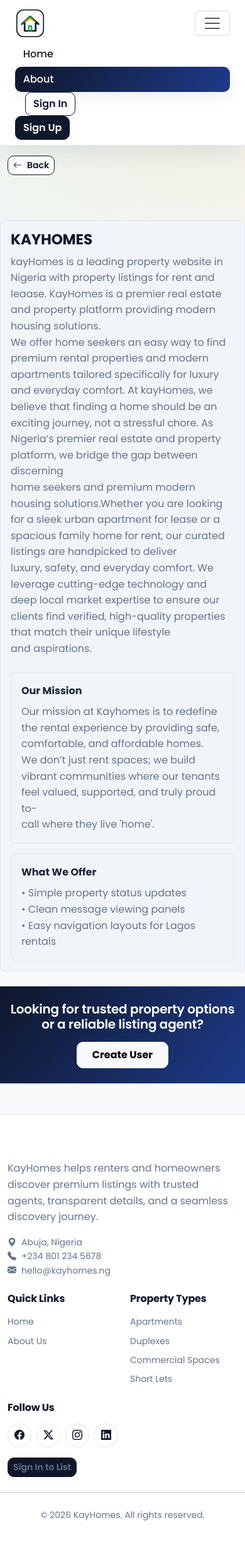
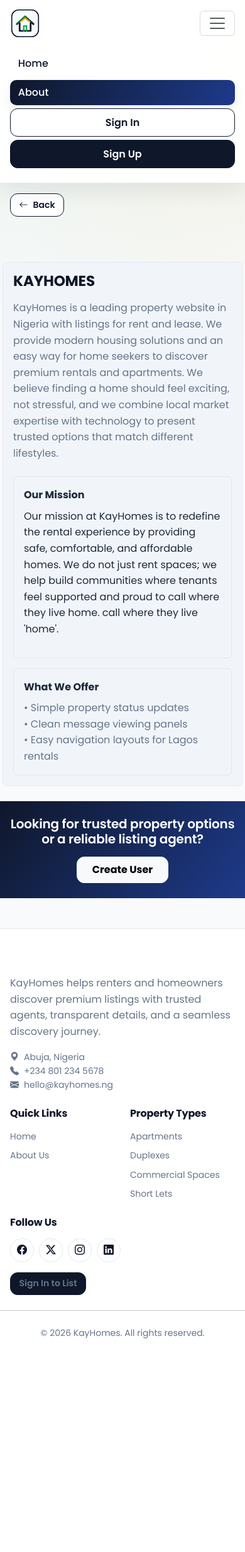
Before and after one commit to popoolaisaiah2003-lgtm/kayHomes, a Flask app: page /about/ in a window 390 px wide, after a click that opens the changed part. Shown: the whole page at 63% size. After the commit the page ends 2125 px from the top, so only its background shows below. Run offline with Flask 3, Linux system fonts and the light colour scheme; some libraries are stand-ins or nearby versions.

Commit message:
Enhance UI responsiveness and improve user experience

```diff
--- a/pkg/static/app-live.js
+++ b/pkg/static/app-live.js
@@ -1,7 +1,7 @@
 (function () {
   var pollers = [];
   var buttonState = new WeakMap();
-  var defaultLoadingHtml = '<span class="spinner-border spinner-border-sm" aria-hidden="true"></span> Loading...';
+  var defaultLoadingHtml = '<span class="spinner-border spinner-border-sm" aria-hidden="true"></span> Processing...';
 
   function fetchJson(url, options) {
     var requestOptions = options || {};
@@ -712,8 +712,50 @@
     registerPoller({ interval: 10000, onTick: pollAdminStats, immediate: false });
   }
 
+  function initializePasswordToggles() {
+    var passwordInputs = document.querySelectorAll('input[type="password"]:not([data-password-toggle-bound="true"])');
+    if (!passwordInputs.length) {
+      return;
+    }
+
+    passwordInputs.forEach(function (input) {
+      if (!input.parentNode) {
+        return;
+      }
+
+      input.dataset.passwordToggleBound = 'true';
+
+      var wrapper = document.createElement('div');
+      wrapper.className = 'password-toggle-wrap';
+      input.parentNode.insertBefore(wrapper, input);
+      wrapper.appendChild(input);
+
+      var toggleButton = document.createElement('button');
+      toggleButton.type = 'button';
+      toggleButton.className = 'password-toggle-btn';
+      toggleButton.setAttribute('aria-label', 'Show password');
+      toggleButton.setAttribute('aria-pressed', 'false');
+      toggleButton.innerHTML = '<i class="bi bi-eye" aria-hidden="true"></i>';
+
+      toggleButton.addEventListener('click', function () {
+        var showPassword = input.type === 'password';
+        input.type = showPassword ? 'text' : 'password';
+        toggleButton.setAttribute('aria-label', showPassword ? 'Hide password' : 'Show password');
+        toggleButton.setAttribute('aria-pressed', showPassword ? 'true' : 'false');
+
+        var icon = toggleButton.querySelector('i');
+        if (icon) {
+          icon.className = showPassword ? 'bi bi-eye-slash' : 'bi bi-eye';
+        }
+      });
+
+      wrapper.appendChild(toggleButton);
+    });
+  }
+
   function initialize() {
     bindFormLoadingStates(document);
+    initializePasswordToggles();
     initializeUnreadBadge();
     initializeChatPage();
     initializePropertiesPage();
--- a/pkg/static/homes.css
+++ b/pkg/static/homes.css
@@ -799,6 +799,263 @@ textarea.form-control,
   color: var(--kh-text-muted) !important;
 }
 
+/* UI/UX refinement overrides */
+.kh-content-container {
+  width: min(1180px, calc(100% - 2rem));
+  margin-inline: auto;
+}
+
+.dashboard-page .container-fluid {
+  width: min(1240px, calc(100% - 2rem));
+  margin-inline: auto;
+}
+
+@media (min-width: 1400px) {
+  .container {
+    max-width: 1180px;
+  }
+}
+
+.navbar .container-fluid,
+.navbar .container {
+  max-width: 1280px;
+  margin-inline: auto;
+}
+
+.navbar-nav {
+  gap: 0.35rem;
+}
+
+.navbar-collapse {
+  padding-block: 0.35rem;
+}
+
+@media (max-width: 991.98px) {
+  .navbar-collapse {
+    padding: 0.95rem 0;
+  }
+
+  .navbar-nav .nav-item {
+    width: 100%;
+  }
+
+  .navbar-nav .btn {
+    width: 100%;
+    justify-content: center;
+  }
+}
+
+.btn {
+  min-height: 42px;
+  padding: 0.58rem 1.05rem;
+  border-radius: 12px;
+}
+
+.btn-sm {
+  min-height: 36px;
+  padding: 0.42rem 0.85rem;
+}
+
+.btn:disabled,
+.btn.disabled {
+  opacity: 0.65;
+  transform: none !important;
+  box-shadow: none !important;
+}
+
+form:not(.d-inline):not(.d-flex) .form-label,
+form:not(.d-inline):not(.d-flex) small {
+  margin-bottom: 0.4rem;
+}
+
+.form-control,
+.form-select,
+textarea.form-control {
+  min-height: 50px;
+}
+
+textarea.form-control {
+  min-height: 130px;
+}
+
+.login-form,
+.register-form {
+  max-width: 560px;
+  margin-inline: auto;
+}
+
+.login-page-container .row,
+.register-page-container .row {
+  align-items: center;
+}
+
+.password-toggle-wrap {
+  position: relative;
+  display: flex;
+  align-items: center;
+}
+
+.password-toggle-wrap .form-control {
+  padding-right: 2.85rem;
+}
+
+.password-toggle-btn {
+  position: absolute;
+  right: 0.4rem;
+  top: 50%;
+  transform: translateY(-50%);
+  width: 2.25rem;
+  height: 2.25rem;
+  border: 0;
+  border-radius: 8px;
+  display: inline-flex;
+  align-items: center;
+  justify-content: center;
+  background: transparent;
+  color: var(--kh-text-muted);
+  transition: color var(--kh-transition), background-color var(--kh-transition);
+}
+
+.password-toggle-btn:hover {
+  color: var(--kh-primary);
+  background-color: color-mix(in srgb, var(--kh-surface-alt) 76%, transparent);
+}
+
+.password-toggle-btn:focus-visible {
+  outline: 2px solid color-mix(in srgb, var(--kh-secondary) 75%, white);
+  outline-offset: 2px;
+}
+
+.card {
+  border-radius: 16px;
+  box-shadow: 0 8px 26px rgba(15, 23, 42, 0.08);
+}
+
+.card:hover {
+  box-shadow: 0 14px 34px rgba(15, 23, 42, 0.13);
+}
+
+.property-card,
+.metric-card {
+  transition: transform var(--kh-transition), box-shadow var(--kh-transition);
+}
+
+.property-card:hover,
+.metric-card:hover {
+  transform: translateY(-4px);
+}
+
+.admin-table-wrap {
+  max-height: 70vh;
+  overflow: auto;
+}
+
+.table-ui {
+  margin-bottom: 0;
+}
+
+.table-ui > :not(caption) > * > * {
+  padding: 0.82rem 0.9rem;
+  vertical-align: middle;
+}
+
+.table-ui.table-striped > tbody > tr:nth-of-type(odd) > * {
+  background-color: color-mix(in srgb, var(--kh-surface) 84%, var(--kh-surface-alt));
+}
+
+.table-ui.table-hover > tbody > tr:hover > * {
+  background-color: color-mix(in srgb, var(--kh-surface-alt) 78%, var(--kh-secondary) 22%);
+}
+
+.table-sticky thead th {
+  position: sticky;
+  top: 0;
+  z-index: 2;
+  background: color-mix(in srgb, var(--kh-surface-alt) 95%, white 5%);
+}
+
+.table-actions {
+  white-space: nowrap;
+}
+
+.table-actions .btn,
+.table-actions form {
+  margin-bottom: 0.2rem;
+}
+
+.badge {
+  border-radius: 999px;
+  padding: 0.42rem 0.66rem;
+  font-weight: 600;
+}
+
+.details-page .container {
+  max-width: 1240px;
+}
+
+.property-sidebar {
+  position: relative;
+}
+
+@media (min-width: 992px) {
+  .property-sidebar {
+    position: sticky;
+    top: 92px;
+  }
+}
+
+.property-info-card {
+  border: 1px solid var(--kh-border);
+  border-radius: 18px;
+  background: var(--kh-surface);
+  box-shadow: var(--kh-shadow-md);
+  padding: 1.25rem;
+}
+
+.property-meta-item {
+  display: flex;
+  align-items: flex-start;
+  gap: 0.6rem;
+  color: var(--kh-text-muted);
+  font-size: 0.96rem;
+}
+
+.detail-section-card {
+  border: 1px solid var(--kh-border);
+  border-radius: 14px;
+  background: color-mix(in srgb, var(--kh-surface) 92%, var(--kh-surface-alt));
+  padding: 0.9rem 1rem;
+}
+
+.detail-section-card h6 {
+  font-size: 0.92rem;
+  text-transform: uppercase;
+  letter-spacing: 0.04em;
+  margin-bottom: 0.45rem;
+  color: var(--kh-text-muted);
+}
+
+.details-action-buttons .btn {
+  width: 100%;
+}
+
+.owner-card {
+  border: 1px solid var(--kh-border);
+  border-radius: 14px;
+  background: var(--kh-surface);
+  padding: 1rem;
+}
+
+a:focus-visible,
+button:focus-visible,
+.btn:focus-visible,
+input:focus-visible,
+select:focus-visible,
+textarea:focus-visible {
+  outline: 2px solid color-mix(in srgb, var(--kh-secondary) 70%, white);
+  outline-offset: 2px;
+}
+
 /* Utility */
 .fade-up {
   animation: fadeUp 0.65s ease both;
--- a/pkg/templates/about.html
+++ b/pkg/templates/about.html
@@ -4,27 +4,23 @@
 
 {% block main_content %}
     <div class="dashboard-page">
-        <div class="container-fluid py-4">
+        <div class="kh-content-container py-4">
             <div class="row">
 
                 <!--left column: sidebar navigation-->
                 <div class="p-3 bg-kh-soft border rounded">
-                    <strong class="d-block mb-2 font-weight-bold mb-1"><h3> KAYHOMES </h3></strong>
+                    <h3 class="mb-3">KAYHOMES</h3>
                     <p class="text-muted mb-4">
-                        kayHomes is a leading property website in Nigeria with property listings for rent and leaase. KayHomes is a premier real estate and property platform providing modern housing solutions. <br>
-                        We offer home seekers an easy way to find premium rental properties and modern apartments tailored
-                        specifically for luxury and everyday comfort. At kayHomes, we believe that finding a home should be an exciting journey, not a stressful chore. As Nigeria’s premier real estate and property platform, we bridge the gap between discerning <br>
-                        home seekers and premium modern housing solutions.Whether you are looking for a sleek urban apartment for lease or a spacious family home for rent, our curated listings are handpicked to deliver <br>
-                        luxury, safety, and everyday comfort. We leverage cutting-edge technology and deep local market expertise to ensure our clients find verified, high-quality properties that match their unique lifestyle <br>
-                        and aspirations.
+                        KayHomes is a leading property website in Nigeria with listings for rent and lease.
+                        We provide modern housing solutions and an easy way for home seekers to discover premium rentals and apartments.
+                        We believe finding a home should feel exciting, not stressful, and we combine local market expertise with technology to present trusted options that match different lifestyles.
 
                     </p>
 
                     <div class="p-3 mb-3 bg-kh-soft border rounded">
                         <strong class="d-block mb-2">Our Mission</strong>
-                        <p class="text-muted m-0">
-                            Our mission at Kayhomes is to redefine the rental experience by providing safe, comfortable, and affordable homes. <br>
-                            We don’t just rent spaces; we build vibrant communities where our tenants feel valued, supported, and truly proud to- <br>
+                            Our mission at KayHomes is to redefine the rental experience by providing safe, comfortable, and affordable homes.
+                            We do not just rent spaces; we help build communities where tenants feel supported and proud to call where they live home.
                             call where they live 'home'.
                         </p>
                     </div>
--- a/pkg/templates/admin.html
+++ b/pkg/templates/admin.html
@@ -106,8 +106,8 @@
 
   <div class="card border-0">
     <div class="card-body p-0">
-      <div class="table-responsive">
-        <table class="table align-middle mb-0">
+      <div class="table-responsive admin-table-wrap">
+        <table class="table table-ui table-sticky table-striped table-hover align-middle mb-0">
           <thead class="table-light">
             <tr>
               <th>ID</th>
@@ -137,7 +137,7 @@
                       -
                     {% endif %}
                   </td>
-                  <td class="text-end">
+                  <td class="text-end table-actions">
                     <a href="{{ url_for('admin_edit_property', property_id=property.prop_id) }}" class="btn btn-outline-primary btn-sm">Edit</a>
                     <form method="POST" action="{{ url_for('admin_delete_property', property_id=property.prop_id) }}" class="d-inline" onsubmit="return confirm('Delete this property? This action cannot be undone.');">
                       <input type="hidden" name="csrf_token" value="{{ admin_csrf_token }}">
--- a/pkg/templates/admin_categories.html
+++ b/pkg/templates/admin_categories.html
@@ -17,8 +17,8 @@
 
   <div class="card border-0 shadow-sm">
     <div class="card-body p-0">
-      <div class="table-responsive">
-        <table class="table align-middle mb-0">
+      <div class="table-responsive admin-table-wrap">
+        <table class="table table-ui table-sticky table-striped table-hover align-middle mb-0">
           <thead class="table-light">
             <tr>
               <th>Name</th>
@@ -42,7 +42,7 @@
                       -
                     {% endif %}
                   </td>
-                  <td class="text-end">
+                  <td class="text-end table-actions">
                     <div class="d-flex justify-content-end gap-2 flex-wrap">
                       <a href="{{ url_for('admin_edit_category', category_id=category.cat_id) }}" class="btn btn-outline-primary btn-sm">Edit</a>
                       <form method="POST" action="{{ url_for('admin_delete_category', category_id=category.cat_id) }}" class="d-inline" onsubmit="return confirm('Delete this category? This cannot be undone.');">
--- a/pkg/templates/admin_management.html
+++ b/pkg/templates/admin_management.html
@@ -42,8 +42,8 @@
 
   <div class="card border-0 shadow-sm">
     <div class="card-body p-0">
-      <div class="table-responsive">
-        <table class="table align-middle mb-0">
+      <div class="table-responsive admin-table-wrap">
+        <table class="table table-ui table-sticky table-striped table-hover align-middle mb-0">
           <thead class="table-light">
             <tr>
               <th>Profile Photo</th>
@@ -87,7 +87,7 @@
                       -
                     {% endif %}
                   </td>
-                  <td class="text-end">
+                  <td class="text-end table-actions">
                     <div class="d-flex justify-content-end gap-2 flex-wrap">
                       <a href="{{ url_for('admin_view_admin', admin_id=admin.admin_id) }}" class="btn btn-outline-primary btn-sm">View</a>
                       <a href="{{ url_for('admin_edit_admin', admin_id=admin.admin_id) }}" class="btn btn-outline-secondary btn-sm">Edit</a>
--- a/pkg/templates/base.html
+++ b/pkg/templates/base.html
@@ -27,7 +27,7 @@
 
   {% set no_back_button_endpoints = ['home', 'login', 'register', 'admin_login', 'admin_register'] %}
   {% if request.endpoint not in no_back_button_endpoints %}
-    <div class="container pt-3 pb-0">
+    <div class="kh-content-container pt-3 pb-0">
       <button
         type="button"
         class="btn btn-outline-secondary btn-sm d-inline-flex align-items-center gap-2"
@@ -40,7 +40,7 @@
     </div>
   {% endif %}
 
-  <div class="container py-4">
+  <div class="kh-content-container py-4">
     {% with messages = get_flashed_messages(with_categories=true) %}
       {% if messages %}
         {% for category, message in messages %}
@@ -78,7 +78,7 @@
 
   {% set is_logged_in = session.get('user_id') %}
   <div class="site-cta py-4">
-    <div class="container d-flex flex-column flex-md-row {% if not is_logged_in %}justify-content-between{% else %}justify-content-center{% endif %} align-items-center gap-3">
+    <div class="kh-content-container d-flex flex-column flex-md-row {% if not is_logged_in %}justify-content-between{% else %}justify-content-center{% endif %} align-items-center gap-3">
       <h5 class="mb-0 fw-semibold text-center text-md-start cta-heading">Looking for trusted property options or a reliable listing agent?</h5>
       {% if not is_logged_in %}
         <a href="{{ url_for('register') }}" class="btn btn-light px-4 py-2 fw-bold">Create User</a>
@@ -87,7 +87,7 @@
   </div>
 
   <footer class="site-footer py-5">
-    <div class="container">
+    <div class="kh-content-container">
       <div class="row g-4">
           <div class="col-12 col-lg-4">
             <a class="d-inline-block mb-3" href="{{ url_for('home') }}">
--- a/pkg/templates/header.html
+++ b/pkg/templates/header.html
@@ -1,7 +1,7 @@
 <div class="container-fluid">
   <div class="row">
     <nav class="navbar navbar-expand-lg sticky-top">
-      <div class="container-fluid px-4">
+      <div class="container-fluid px-3 px-lg-4">
         <a class="navbar-brand d-flex align-items-center gap-2" href="{{ url_for('home') }}">
           <img src="{{ url_for('static', filename='images/logo-kayhomes-full.svg') }}" alt="KayHomes logo" class="brand-logo-full">
           <img src="{{ url_for('static', filename='images/logo-kayhomes-icon.svg') }}" alt="KayHomes icon logo" class="brand-logo-icon">
@@ -58,7 +58,7 @@
                     <span id="navMessagesBadge" class="badge bg-danger ms-1 {% if not unread_count or unread_count <= 0 %}d-none{% endif %}">{{ unread_count or 0 }}</span>
                   </a>
                 </li>
-                <li class="nav-item dropdown ms-lg-3">
+                <li class="nav-item dropdown ms-lg-2">
                   <a class="nav-link dropdown-toggle" href="#" role="button" data-bs-toggle="dropdown" aria-expanded="false">
                     Hello, {{ logged_in_user_first_name }}
                   </a>
@@ -67,7 +67,7 @@
                   </ul>
                 </li>
               {% else %}
-                <li class="nav-item ms-3">
+                <li class="nav-item ms-lg-2">
                   <a class="btn btn-outline-primary me-2" href="{{ url_for('login') }}">Sign In</a>
                 </li>
                 <li class="nav-item">
```
Also changed, not shown: pkg/templates/admin_contact_messages.html (+5 -10 lines), pkg/templates/contact.html (+8 -9 lines), pkg/templates/property-details.html (+32 -33 lines).
